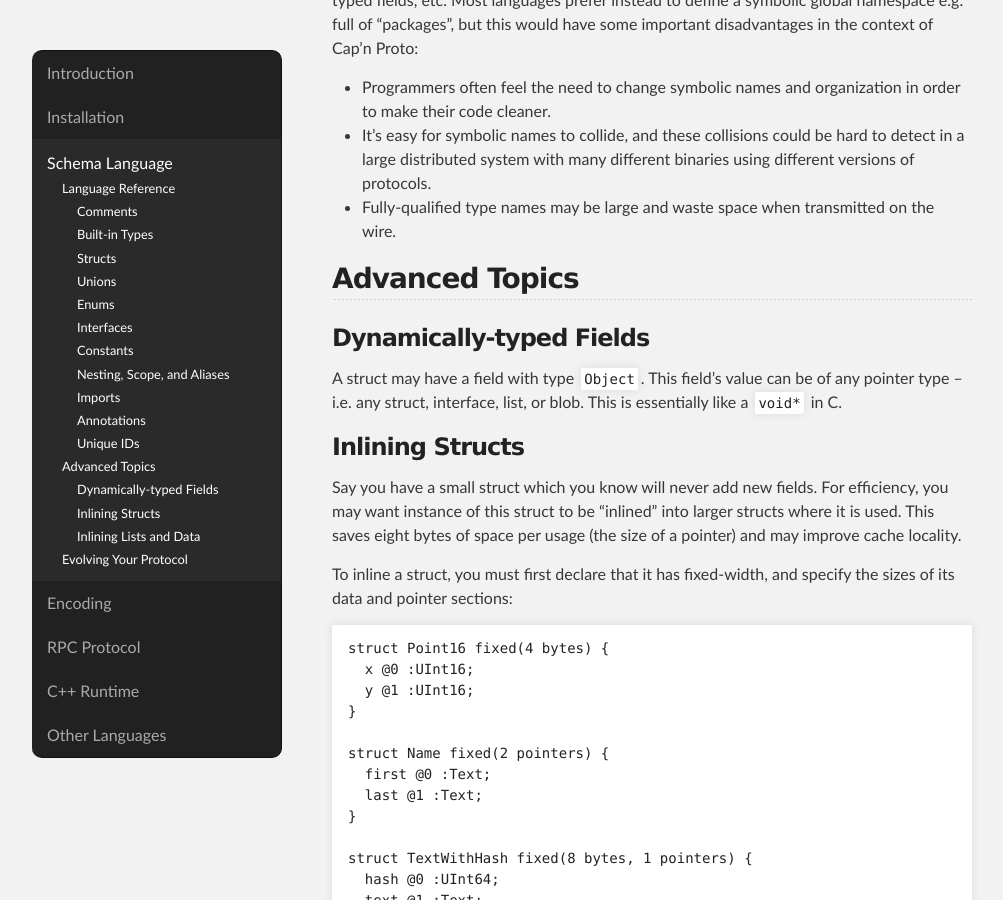
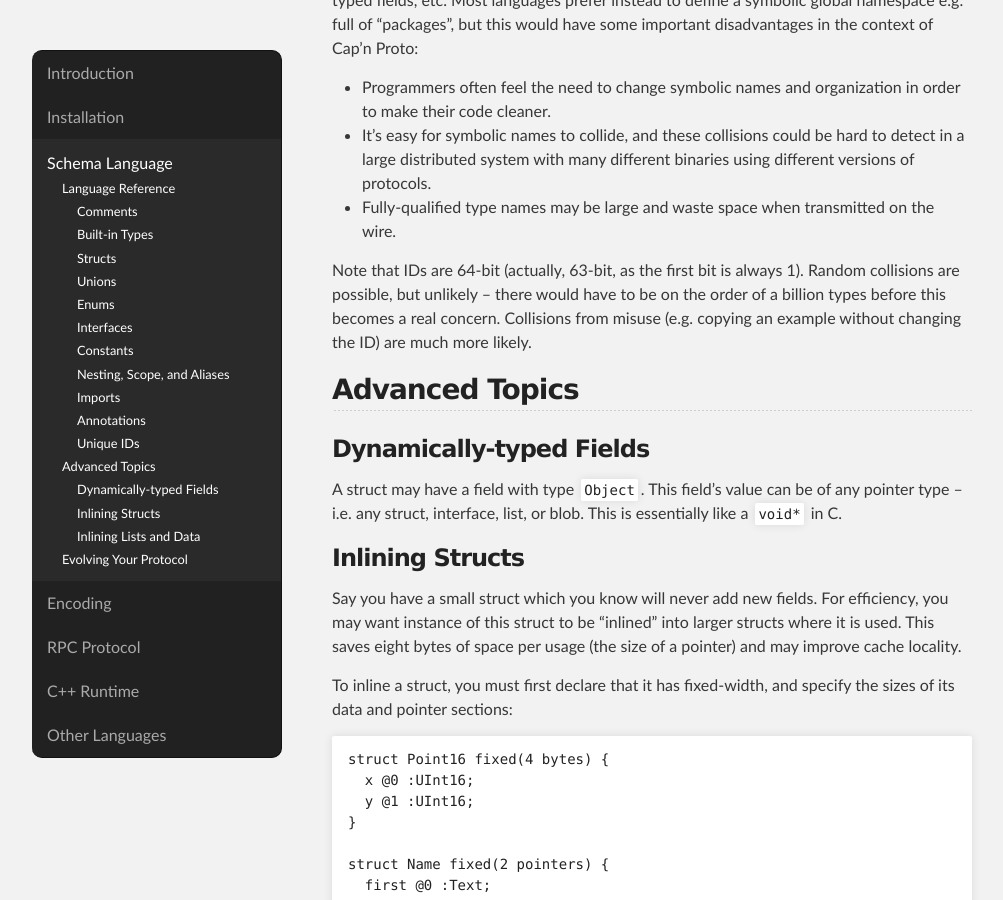
Before and after one commit to capnproto/capnproto, a Jekyll site: the page built from doc/language.md, in a window 1280 px wide and 900 px high, scrolled down 8540 px. Shown: the whole window, without its empty margins (18-1021 px from the left). Built offline with Jekyll 4.4.1, drawn with Linux system fonts in a browser that asks for light colours.

Commit message:
Add note about ID collisions.

```diff
--- a/doc/language.md
+++ b/doc/language.md
@@ -407,6 +407,11 @@
   distributed system with many different binaries using different versions of protocols.
 * Fully-qualified type names may be large and waste space when transmitted on the wire.
 
+Note that IDs are 64-bit (actually, 63-bit, as the first bit is always 1).  Random collisions
+are possible, but unlikely -- there would have to be on the order of a billion types before this
+becomes a real concern.  Collisions from misuse (e.g. copying an example without changing the ID)
+are much more likely.
+
 ## Advanced Topics
 
 ### Dynamically-typed Fields
```
